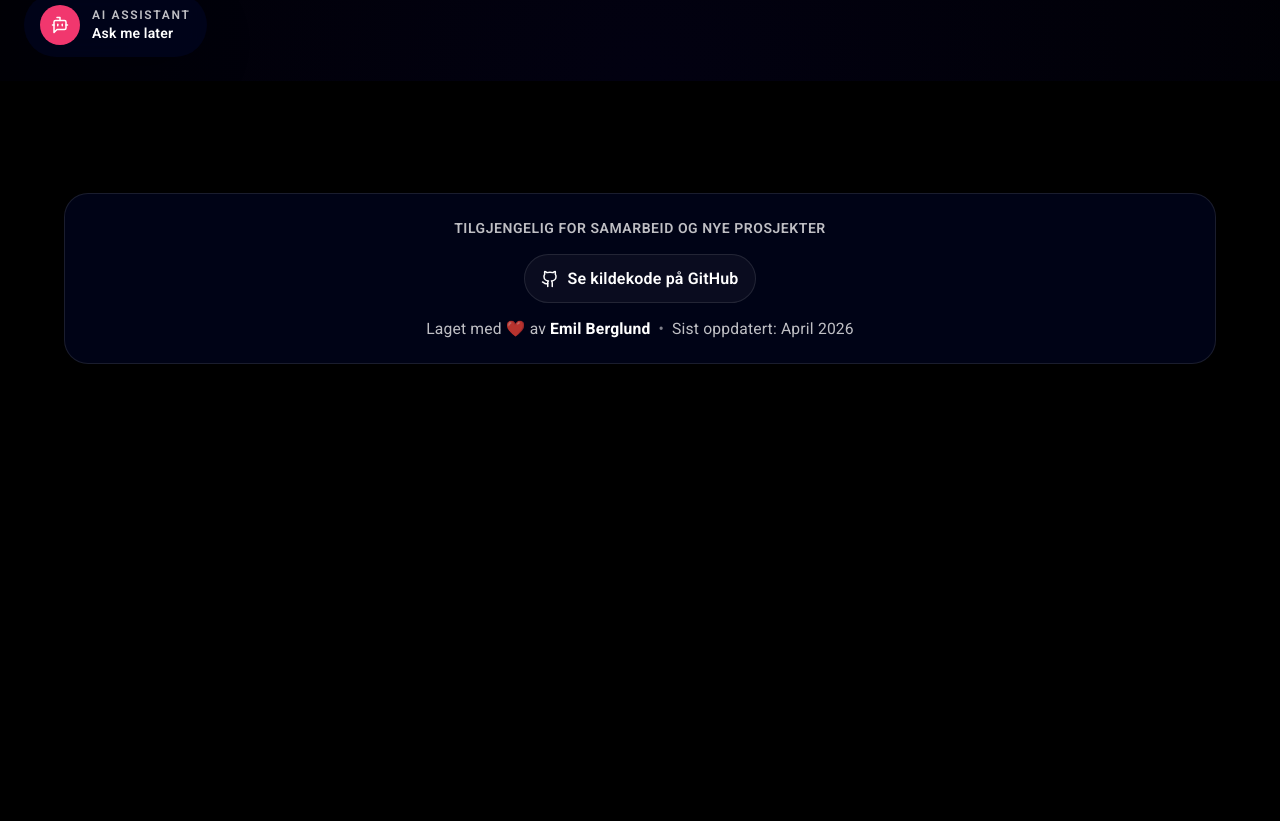
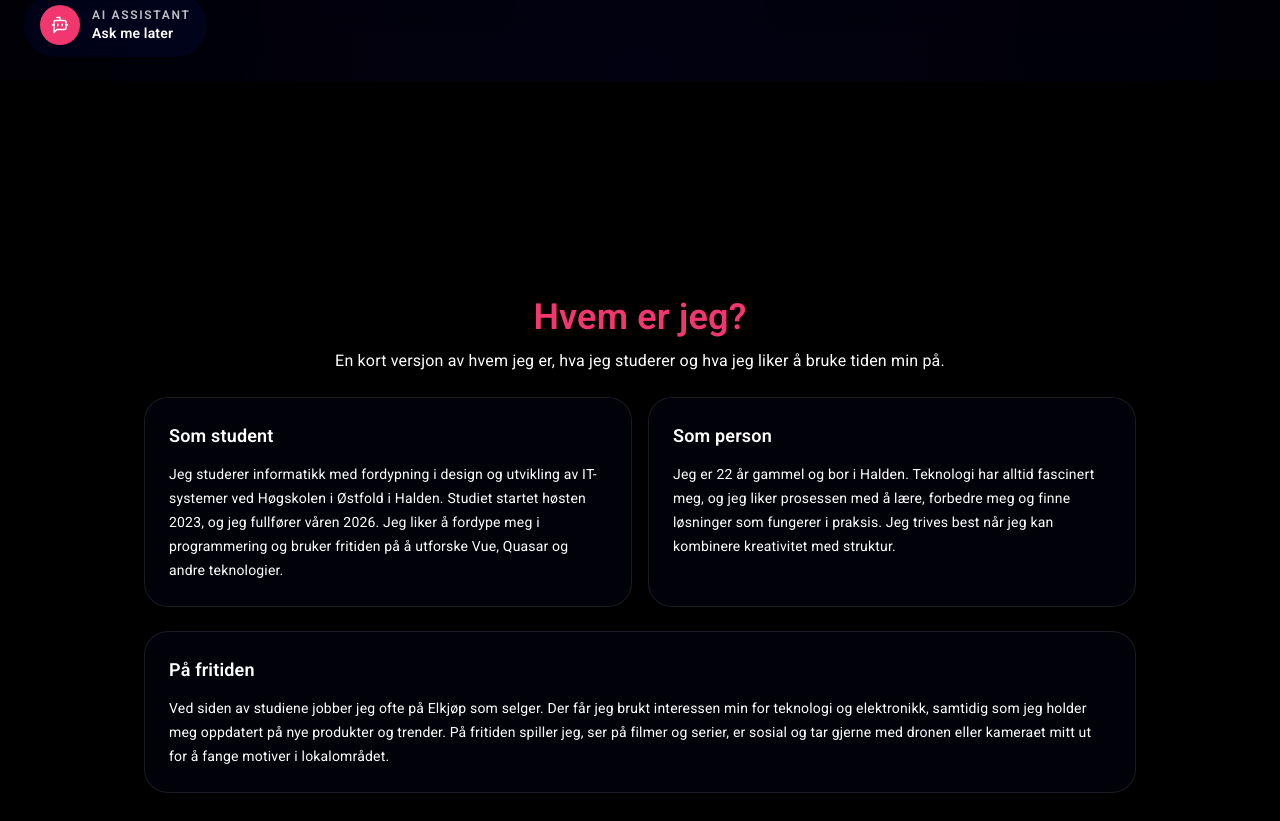
Before and after one commit to EmilB04/PortfolioV2, a React (Vite) app: page / in a window 1280 px wide. Shown: the part 719-1540 px from the top of the page. Before the commit the page ends 1099 px from the top, so only its background shows below. Built offline with nearby package versions, Linux system fonts and the light colour scheme.

Commit message:
feat: add AboutMe section with personal details and age calculation; enhance layout styling

```diff
--- /dev/null
+++ b/src/components/indexSections/AboutMe.tsx
@@ -0,0 +1,62 @@
+import IndexLayout from "./_layout";
+
+function getAge() {
+    const today = new Date();
+    const birthDate = new Date(2004, 3, 11);
+    const monthDifference = today.getMonth() - birthDate.getMonth();
+    const hasHadBirthdayThisYear =
+        monthDifference > 0 ||
+        (monthDifference === 0 && today.getDate() >= birthDate.getDate());
+
+    return (
+        today.getFullYear() -
+        birthDate.getFullYear() -
+        (hasHadBirthdayThisYear ? 0 : 1)
+    );
+}
+
+export default function AboutMe() {
+    return (
+        <IndexLayout id="about">
+            <div className="w-full space-y-6 ">
+                <div className="space-y-3 text-center">
+                    <h2 className="text-3xl font-semibold sm:text-4xl">Hvem er jeg?</h2>
+                    <p className="mx-auto max-w-2xl text-sm leading-6 text-[var(--text-muted)] sm:text-base">
+                        En kort versjon av hvem jeg er, hva jeg studerer og hva jeg liker å
+                        bruke tiden min på.
+                    </p>
+                </div>
+
+                <div className="grid gap-4 md:grid-cols-2">
+                    <article className="rounded-3xl border border-[var(--border)] bg-[var(--c-surface-card)] p-5 shadow-[var(--shadow)] backdrop-blur-sm sm:p-6">
+                        <h3 className="mb-3 text-lg font-semibold">Som student</h3>
+                        <p className="text-sm leading-6 text-[var(--text-muted)]">
+                            Jeg studerer informatikk med fordypning i design og utvikling av IT-systemer ved Høgskolen i Østfold i Halden.
+                            Studiet startet høsten 2023, og jeg fullfører våren 2026. Jeg liker å fordype meg i programmering og bruker
+                            fritiden på å utforske Vue, Quasar og andre teknologier.
+                        </p>
+                    </article>
+
+                    <article className="rounded-3xl border border-[var(--border)] bg-[var(--c-surface-card)] p-5 shadow-[var(--shadow)] backdrop-blur-sm sm:p-6">
+                        <h3 className="mb-3 text-lg font-semibold">Som person</h3>
+                        <p className="text-sm leading-6 text-[var(--text-muted)]">
+                            Jeg er {getAge()} år gammel og bor i Halden. Teknologi har alltid fascinert meg, og jeg liker prosessen med
+                            å lære, forbedre meg og finne løsninger som fungerer i praksis. Jeg trives best når jeg kan kombinere
+                            kreativitet med struktur.
+                        </p>
+                    </article>
+                </div>
+
+                <article className="rounded-3xl border border-[var(--border)] bg-[var(--c-surface-card)] p-5 text-sm leading-6 text-[var(--text-muted)] shadow-[var(--shadow)] backdrop-blur-sm sm:p-6">
+                    <h3 className="mb-3 text-lg font-semibold">På fritiden</h3>
+                    <p className="text-sm leading-6 text-[var(--text-muted)]">
+                        Ved siden av studiene jobber jeg ofte på Elkjøp som selger. Der får jeg brukt interessen min for teknologi
+                        og elektronikk, samtidig som jeg holder meg oppdatert på nye produkter og trender. På fritiden spiller jeg,
+                        ser på filmer og serier, er sosial og tar gjerne med dronen eller kameraet mitt ut for å fange motiver i
+                        lokalområdet.
+                    </p>
+                </article>
+            </div>
+        </IndexLayout>
+    );
+}
--- a/src/components/indexSections/_layout.tsx
+++ b/src/components/indexSections/_layout.tsx
@@ -27,7 +27,7 @@ export default function IndexLayout({ id, children, className = '' }: IndexSecti
             className={`w-full min-h-screen flex items-center justify-center ${className}`}
             style={{ color: 'var(--text)' }}
         >
-            <div className="w-full max-w-6xl mx-auto flex items-center justify-center">
+            <div className="w-full max-w-6xl mx-auto flex items-center justify-center rounded-3xl backdrop-blur-sm sm:px-10 sm:py-10 lg:px-12">
                 {children}
             </div>
         </section>
--- a/src/pages/HomePage.tsx
+++ b/src/pages/HomePage.tsx
@@ -1,5 +1,6 @@
 
 import Landing from '../components/indexSections/Landing'
+import AboutMe from '../components/indexSections/AboutMe';
 
 export default function Home() {
     function handleScrollNextSection() {
@@ -9,6 +10,7 @@ export default function Home() {
     return (
         <main>
             <Landing onScrollNextSection={handleScrollNextSection} />
+            <AboutMe />
 
         </main>
     )
--- a/src/styles/index.css
+++ b/src/styles/index.css
@@ -126,6 +126,7 @@ h1 {
 h2 {
   font-size: 2.5rem;
   margin: 0 0 8px;
+  color: var(--c-accent);
 
   @media (max-width: 1024px) {
     font-size: 20px;
```
